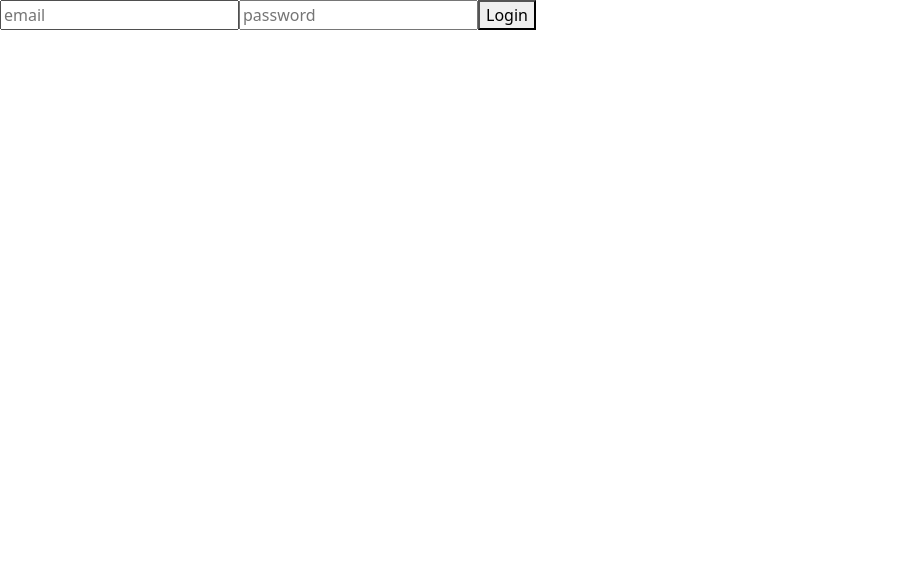
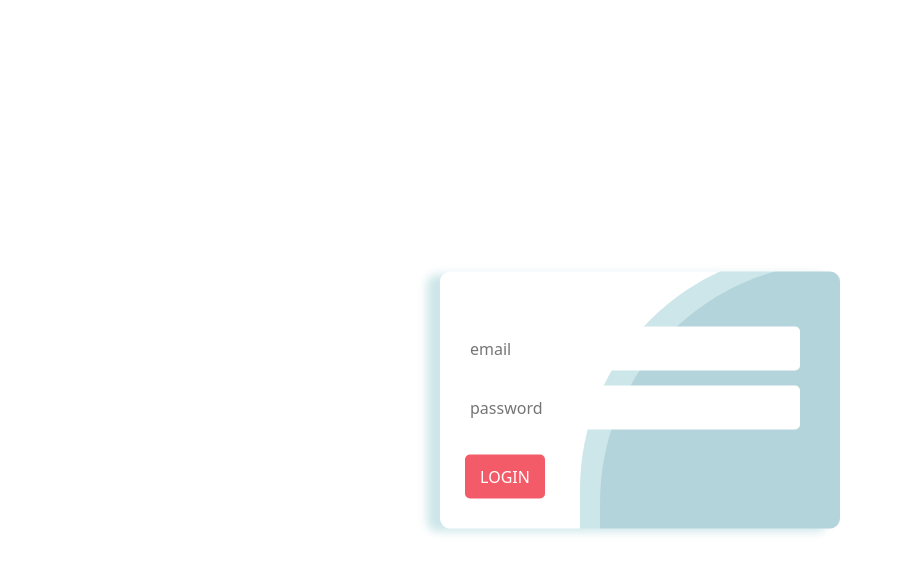
Before and after one commit to harikanani/pmhacktoberfest-frontend-challenge, a React (Create React App) app: page /#/pmhacktoberfest-frontend-challenge/login in a window 1280 px wide. Shown: the top 574 px of the page, without its empty margins (0-903 px from the left). Built offline with nearby package versions, Linux system fonts and the light colour scheme.

Commit message:
updte login ui

```diff
--- a/src/pages/Login.js
+++ b/src/pages/Login.js
@@ -1,6 +1,7 @@
 import React, { useContext, useEffect } from "react";
 import { Redirect } from "react-router-dom";
 import MyContext from "../context/MyContext";
+import "../style/Login.css";
 
 const Login = () => {
 	const { isAuthenticated, setIsAuthenticated } = useContext(MyContext);
@@ -19,14 +20,15 @@ const Login = () => {
 			// set isAuthenticated to true
 			setIsAuthenticated(true);
 		} else {
+			alert("Email/Password is invalid!");
 			console.log("login failed");
 		}
 	};
 
 	if (isAuthenticated) return <Redirect to="/admin" />;
 	return (
-		<div>
-			<div>
+		<div className="login-main">
+			<div className="login">
 				<input type="text" placeholder="email" id="email" />
 				<input type="password" placeholder="password" id="pass" />
 				<button onClick={() => loginToAdmin()}>Login</button>
--- /dev/null
+++ b/src/style/Login.css
@@ -0,0 +1,83 @@
+.login-main {
+	background-color: rgba(244, 91, 105, 1);
+	width: 100%;
+	height: 100%;
+}
+.login {
+	overflow: hidden;
+	background-color: white;
+	padding: 40px 30px 30px 30px;
+	border-radius: 10px;
+	position: absolute;
+	top: 50%;
+	left: 50%;
+	width: 400px;
+	transform: translate(-50%, -50%);
+	transition: transform(300ms, box-shadow 300ms);
+	/* box-shadow: 5px 10px 10px rgba(2, 128, 144, 0.2); */
+	box-shadow: -13px 3px 10px rgb(2 128 144 / 20%);
+}
+.login::before,
+.login::after {
+	content: "";
+	position: absolute;
+	width: 600px;
+	height: 600px;
+	border-top-left-radius: 40%;
+	border-top-right-radius: 45%;
+	border-bottom-left-radius: 35%;
+	border-bottom-right-radius: 40%;
+	z-index: -1;
+}
+
+.login::before {
+	left: 40%;
+	bottom: -130%;
+	background-color: rgba(59, 105, 144, 0.15);
+	/* animation: wawes 6s infinite linear; */
+}
+
+.login::after {
+	left: 35%;
+	bottom: -125%;
+	background-color: rgba(2, 128, 144, 0.2);
+	/* @include animation(wawes 7s infinite); */
+}
+
+.login > input {
+	display: block;
+	border-radius: 5px;
+	font-size: 16px;
+	background: white;
+	width: 100%;
+	border: 0;
+	padding: 10px 10px;
+	margin: 15px -10px;
+}
+
+.login > button {
+	cursor: pointer;
+	color: #fff;
+	font-size: 16px;
+	text-transform: uppercase;
+	width: 80px;
+	border: 0;
+	padding: 10px 0;
+	margin-top: 10px;
+	margin-left: -5px;
+	border-radius: 5px;
+	background-color: rgba(244, 91, 105, 1);
+	/* @include transition(background-color 300ms); */
+}
+.login:hover {
+	background-color: darken(rgba(244, 91, 105, 1), 5%);
+}
+
+a {
+	text-decoration: none;
+	color: rgba(white, 0.6);
+	position: absolute;
+	right: 10px;
+	bottom: 10px;
+	font-size: 12px;
+}
```
